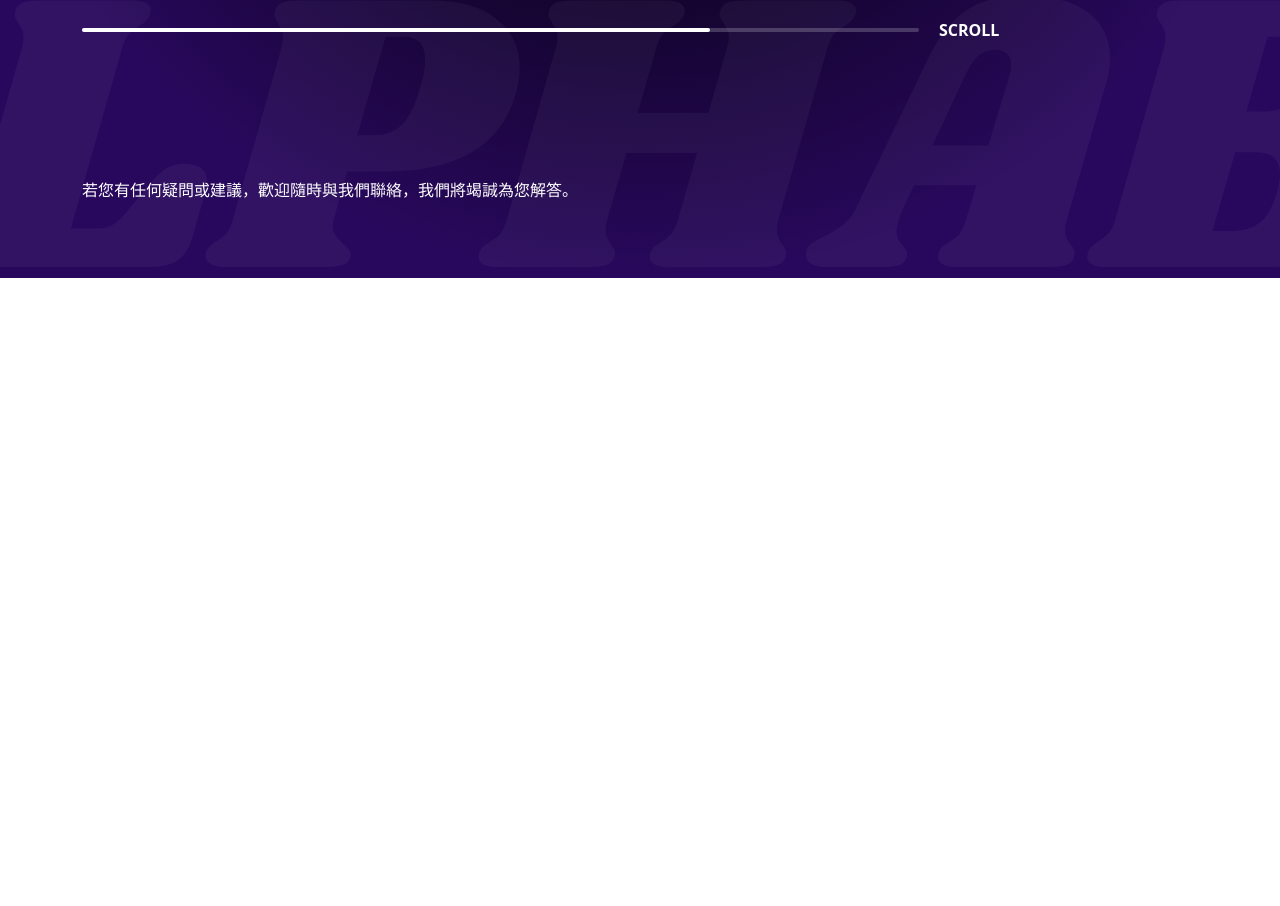
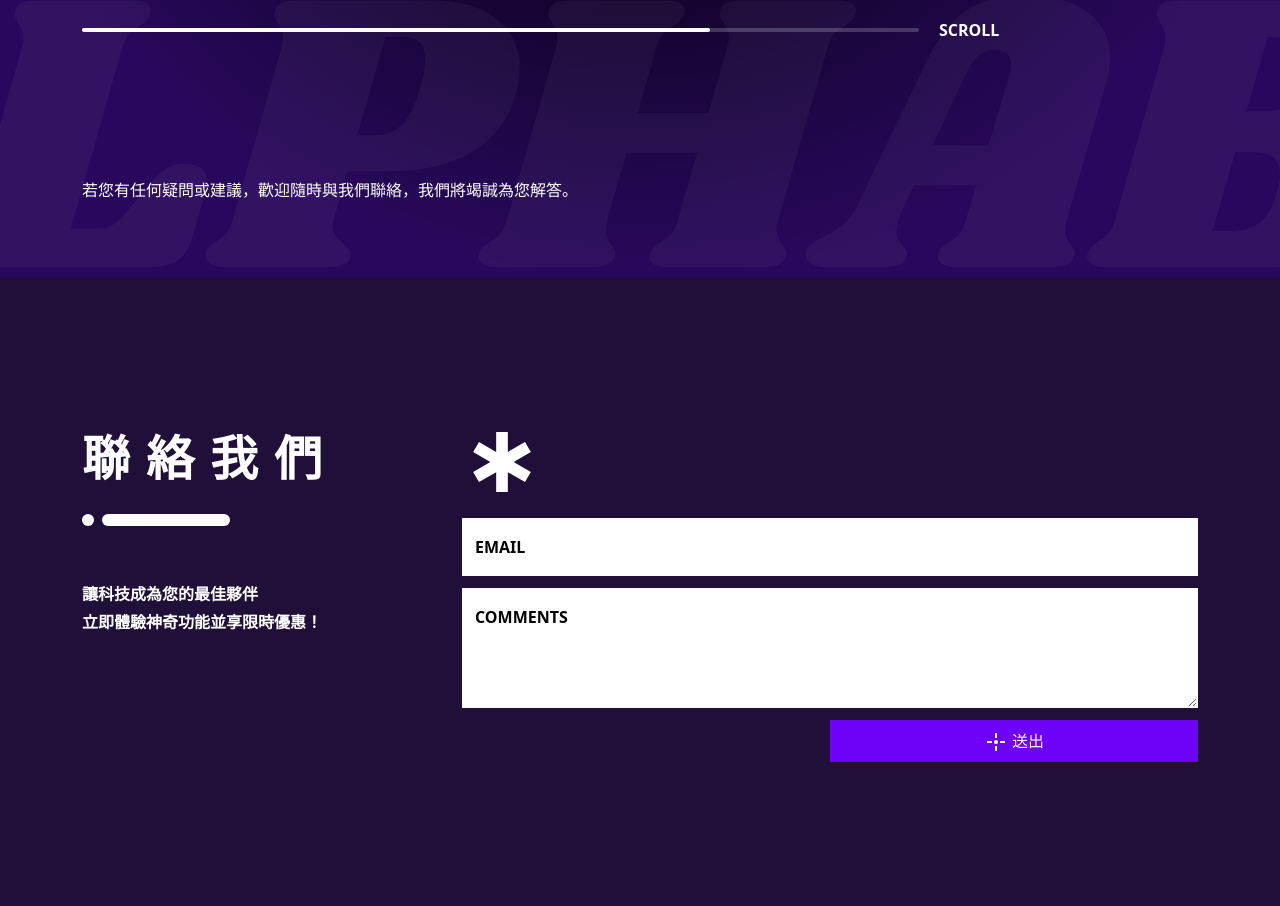
Before and after one commit to lhy131120/alphabox-plus, a website built with Vite: page pages/index.html in a window 1280 px wide. Shown: the part 1973-2879 px from the top of the page. Before the commit the page ends 2539 px from the top, so only its background shows below. Built offline with nearby package versions, Linux system fonts and the light colour scheme; a web font is replaced by a local one.

Commit message:
update index section

```diff
--- a/assets/scss/utils/_utilities.scss
+++ b/assets/scss/utils/_utilities.scss
@@ -201,15 +201,17 @@ $utilities: map-merge(
     // Sizing utilities
     // scss-docs-start utils-sizing
     "width": (
+      responsive: true,
       property: width,
       class: w,
-      values: (
+      values:  map-merge(
+        $spacers,(
         25: 25%,
         50: 50%,
         75: 75%,
         100: 100%,
         auto: auto
-      )
+      ))
     ),
     "max-width": (
       responsive: true,
@@ -242,15 +244,17 @@ $utilities: map-merge(
       )
     ),
     "height": (
+      responsive: true,
       property: height,
       class: h,
-      values: (
+      values:  map-merge(
+        $spacers,(
         25: 25%,
         50: 50%,
         75: 75%,
         100: 100%,
         auto: auto
-      )
+      ))
     ),
     "max-height": (
       property: max-height,
--- a/pages/index.html
+++ b/pages/index.html
@@ -11,6 +11,7 @@
 
 		<main>
 			<section id="about" class="about"></section>
+
 			<section id="news" class="news py-13 pt-lg-22 pb-lg-10 text-light position-relative z-3">
 				<div class="container">
 					<h2 class="mb-9 mb-lg-10 fs-40 fs-lg-48 lh-base ls-100 fw-bold text-center text-lg-start">最新消息</h2>
@@ -191,7 +192,67 @@
 					<p class="d-none d-lg-block">若您有任何疑問或建議，歡迎隨時與我們聯絡，我們將竭誠為您解答。</p>
 				</div>
 			</section>
-			<section class="py-13 py-lg-20"></section>
+
+			<section id="contact" class="py-13 py-lg-20 bg-primary-400 text-light">
+				<div class="container">
+					<div class="row">
+						<div class="col-lg-4 flex-grow-1">
+							<h2 class="fs-40 fs-lg-48 fw-bold text-light mb-3 mb-lg-7 ls-100 lh-base">聯絡我們</h2>
+							<div class="d-flex align-items-center gap-2 mb-9 mb-lg-12">
+								<span class="dot w-2 h-2 w-lg-3 h-lg-3"></span>
+								<span class="w-18 h-2 h-lg-3 bg-light rounded-pill"></span>
+							</div>
+							<p class="fw-bold mb-1">讓科技成為您的最佳夥伴</p>
+							<p class="fw-bold">立即體驗神奇功能並享限時優惠！</p>
+						</div>
+						<div class="col-lg-8">
+							<div class="w-15 h-15 d-inline-block mb-5">
+								<svg width="80" height="80" viewBox="0 0 80 80" fill="none" xmlns="http://www.w3.org/2000/svg">
+									<mask
+										id="mask0_2013_1530"
+										style="mask-type: alpha"
+										maskUnits="userSpaceOnUse"
+										x="0"
+										y="0"
+										width="80"
+										height="80"
+									>
+										<rect width="80" height="80" fill="#D9D9D9" />
+									</mask>
+									<g mask="url(#mask0_2013_1530)">
+										<path
+											d="M34.1665 70V50.1667L16.9998 60.0833L11.1665 50L28.3332 40L11.1665 30.0833L16.9998 20L34.1665 29.9167V10H45.8332V29.9167L62.9998 20L68.8332 30.0833L51.6665 40L68.8332 50L62.9998 60.0833L45.8332 50.1667V70H34.1665Z"
+											fill="white"
+										/>
+									</g>
+								</svg>
+							</div>
+							<form class="text-dark" action="">
+								<div class="form-floating mb-3">
+									<input type="email" class="form-control" id="floatingInput" placeholder="Email">
+									<label class="text-uppercase fw-bold" for="floatingInput">Email</label>
+								</div>
+								<div class="form-floating mb-3">
+									<textarea class="form-control" placeholder="Leave a comment here" id="floatingTextarea" style="height: 120px;"></textarea>
+									<label class="text-uppercase fw-bold" for="floatingTextarea">Comments</label>
+								</div>
+								<button class="btn btn-primary-200 w-100 w-lg-50 border-0 py-2 d-flex align-items-center justify-content-center gap-1 ms-auto" type="submit">
+									<span>
+										<svg width="24" height="24" viewBox="0 0 24 24" fill="none" xmlns="http://www.w3.org/2000/svg">
+									<mask id="mask0_303_5745" style="mask-type: alpha" maskUnits="userSpaceOnUse" x="0" y="0" width="24" height="24">
+										<rect width="24" height="24" fill="#D9D9D9"></rect>
+									</mask>
+									<g mask="url(#mask0_303_5745)">
+										<path d="M12 14C11.45 14 10.9792 13.8042 10.5875 13.4125C10.1958 13.0208 10 12.55 10 12C10 11.45 10.1958 10.9792 10.5875 10.5875C10.9792 10.1958 11.45 10 12 10C12.55 10 13.0208 10.1958 13.4125 10.5875C13.8042 10.9792 14 11.45 14 12C14 12.55 13.8042 13.0208 13.4125 13.4125C13.0208 13.8042 12.55 14 12 14ZM11 8V3H13V8H11ZM11 21V16H13V21H11ZM16 13V11H21V13H16ZM3 13V11H8V13H3Z" fill="white"></path>
+									</g>
+								</svg>
+							</span>
+							<span>送出</span></button>
+							</form>
+						</div>
+					</div>
+				</div>
+			</section>
 
 			<!-- <section id="what-is" class="position-relative">
 				<div class="inner">
```
Also changed, not shown: pnpm-lock.yaml.
